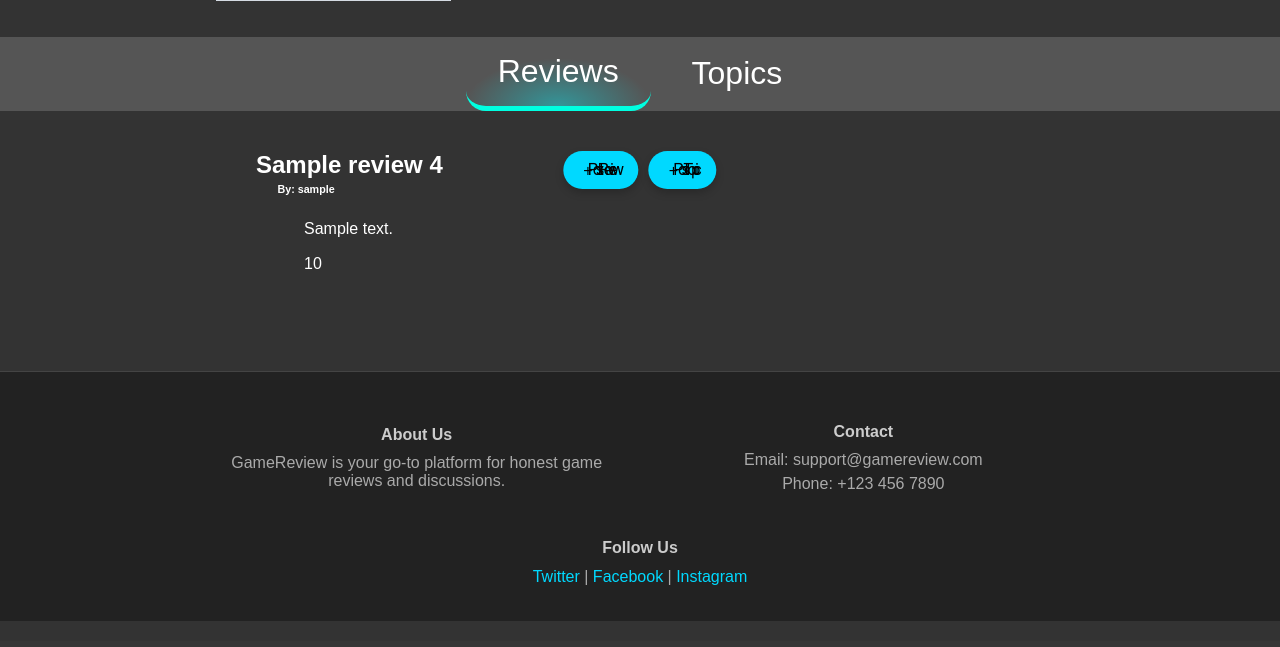
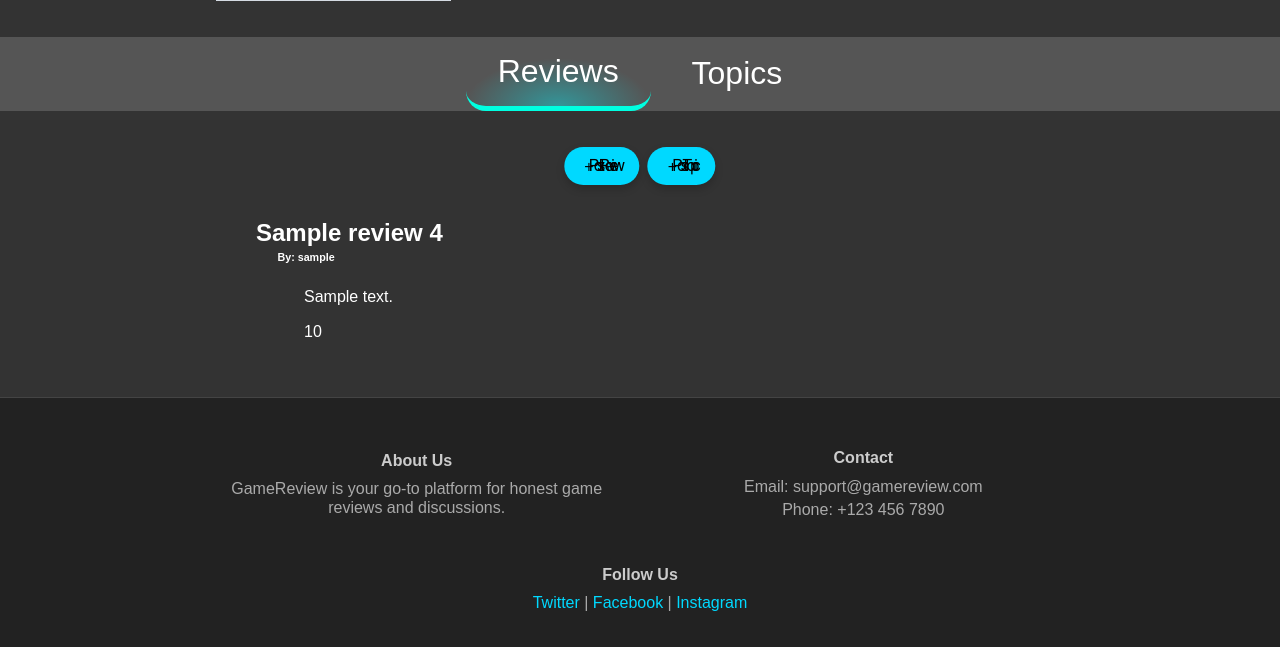
Before and after one commit to Ehtiram-Shukurov/game-review, a Flask app: template templates/game.html in a window 1280 px wide. Shown: the part 286-933 px from the top of the page. Before the commit the page ends 907 px from the top, so only its background shows below. Run offline with Flask 3, Linux system fonts and the light colour scheme; the template is opened without the code that fills it: most values are stand-ins (such as "Sample title", 1, 10 or a date in 2020); grey boxes marked "Sample" are stand-in pictures; some libraries are stand-ins or nearby versions.

Commit message:
Fixed css and other shit

```diff
--- a/static/css/base.css
+++ b/static/css/base.css
@@ -589,18 +589,18 @@ body{
     background-color: #444;
 }
 
-#btn-container {
+.btn-container {
     position: relative;
-    min-height: 200px; /* Adjust this height to make room for the button */
+    min-height: 3em; /* Adjust this height to make room for the button */
 }
 
-.post-btn-container {
+#post-btn-container {
     position: absolute;
-    top: 20px; /* Position buttons at the top */
+    top: 1em; /* Position buttons at the top */
     left: 50%; /* Center the buttons */
     transform: translateX(-50%); /* Adjust for centering */
     display: flex; /* Use flexbox to align buttons side by side */
-    gap: 10px; /* Space between buttons */
+    gap: 0.5em; /* Space between buttons */
 }
 
 .post-button {
--- a/templates/game.html
+++ b/templates/game.html
@@ -17,13 +17,13 @@
         </div>
     </div>
     {% include 'game_toolbar.html' %}
-    <div class="pure-g" id="btn-container">
-
-        <div class="post-btn-container">
+    <div class="pure-g btn-container">
+        <div id="post-btn-container">
             <a id="post-button-reviews" href="{{ url_for("post_review", gameid=game_data.id)}}" class="post-button">+Post Review</a>
             <a id="post-button-topics" href="{{ url_for("post_topic", gameid=game_data.id)}}" class="post-button">+Post Topic</a>
         </div>
-
+    </div>
+    <div class="pure-g">
         <div class="pure-u-1-5"></div>
         <div class="pure-u-3-5">
             {% if reviews %}
```
